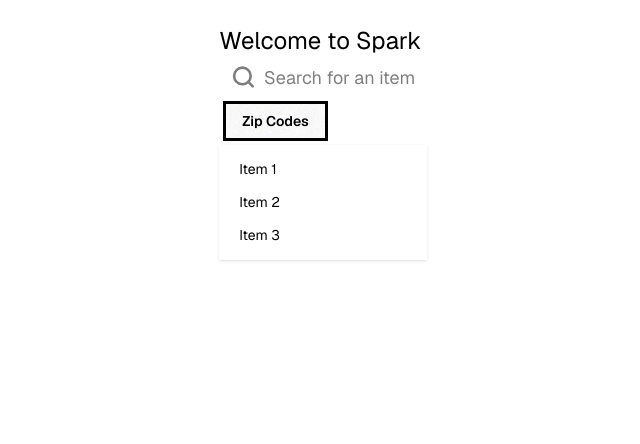
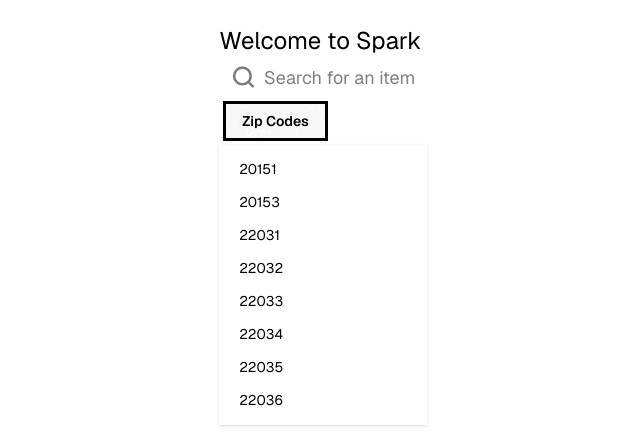
Before and after one commit to MustafaIK44/Spark, a Next.js app in the folder spark/: page / in a window 1280 px wide. Both pictures are taken after a click on the label "Zip Codes". Shown: the top 444 px of the page, without its empty margins (212-852 px from the left). Built offline with nearby package versions, Linux system fonts and the light colour scheme.

Commit message:
Hardcoded zipcodes into DropDown (for now)

```diff
--- a/spark/src/components/DropDown.jsx
+++ b/spark/src/components/DropDown.jsx
@@ -1,12 +1,20 @@
-
+/**
+ * DropDown functionality.
+ * Zipcodes grabbed from this website: https://www.ciclt.net/sn/clt/capitolimpact/gw_ziplist.aspx?FIPS=51059
+ */
 export default function DropDown() {
     return (
         <div className="dropdown">
             <label tabIndex="0" className="btn m-1">Zip Codes</label>
             <ul tabIndex="0" className="dropdown-content z-[1] menu p-2 shadow bg-base-100 rounded-box w-52">
-                <li><a>Item 1</a></li>
-                <li><a>Item 2</a></li>
-                <li><a>Item 3</a></li>
+                <li><a>20151</a></li>
+                <li><a>20153</a></li>
+                <li><a>22031</a></li>
+                <li><a>22032</a></li>
+                <li><a>22033</a></li>
+                <li><a>22034</a></li>
+                <li><a>22035</a></li>
+                <li><a>22036</a></li>
             </ul>
         </div>
     );
```
